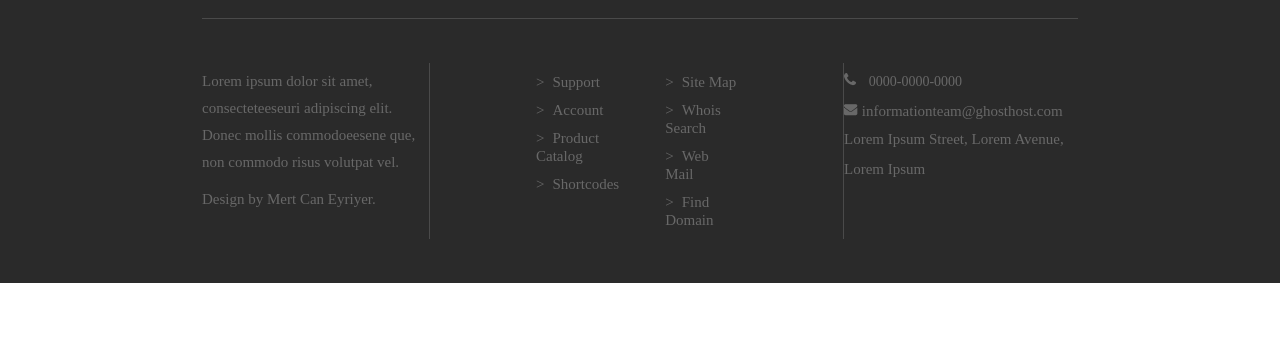
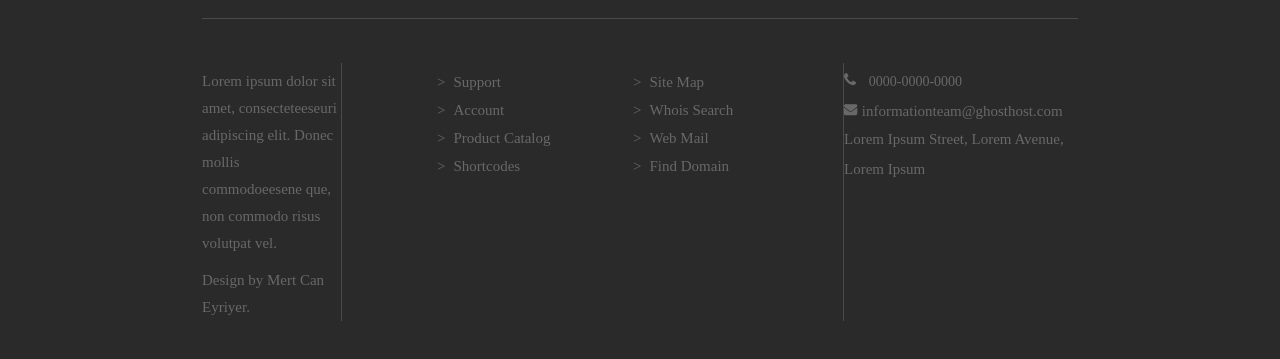
Before and after one commit to Vladqqqqoo/myJsProjects, a plain HTML site: page markup-2018q3/index.html in a window 1280 px wide. Shown: the part 3397-3756 px from the top of the page. Before the commit the page ends 3680 px from the top, so only its background shows below. Drawn offline with Linux system fonts and the light colour scheme; a web font is replaced by a local one.

Commit message:
fix: make сcorrect дÑlt links in ter Ñwiеthout shifting

```diff
--- a/markup-2018q3/css/style.css
+++ b/markup-2018q3/css/style.css
@@ -738,6 +738,11 @@ td:first-child {
 	padding-left: 15px;
 }
 
+/* .foot_right_middle a:hover {
+	padding: 0;
+	width: 100px;
+} */
+
 .foot_middle ul {
 	list-style: none;
 	margin: 0;
@@ -759,11 +764,11 @@ td:first-child {
 }
 
 .foot_left_middle ul {
-	padding-left: 51px;
+	width: 156px;
 }
 
 .foot_right_middle ul {
-	padding-right: 51px;
+	width: 156px;
 }
 
 .foot_bottom_right {
```
